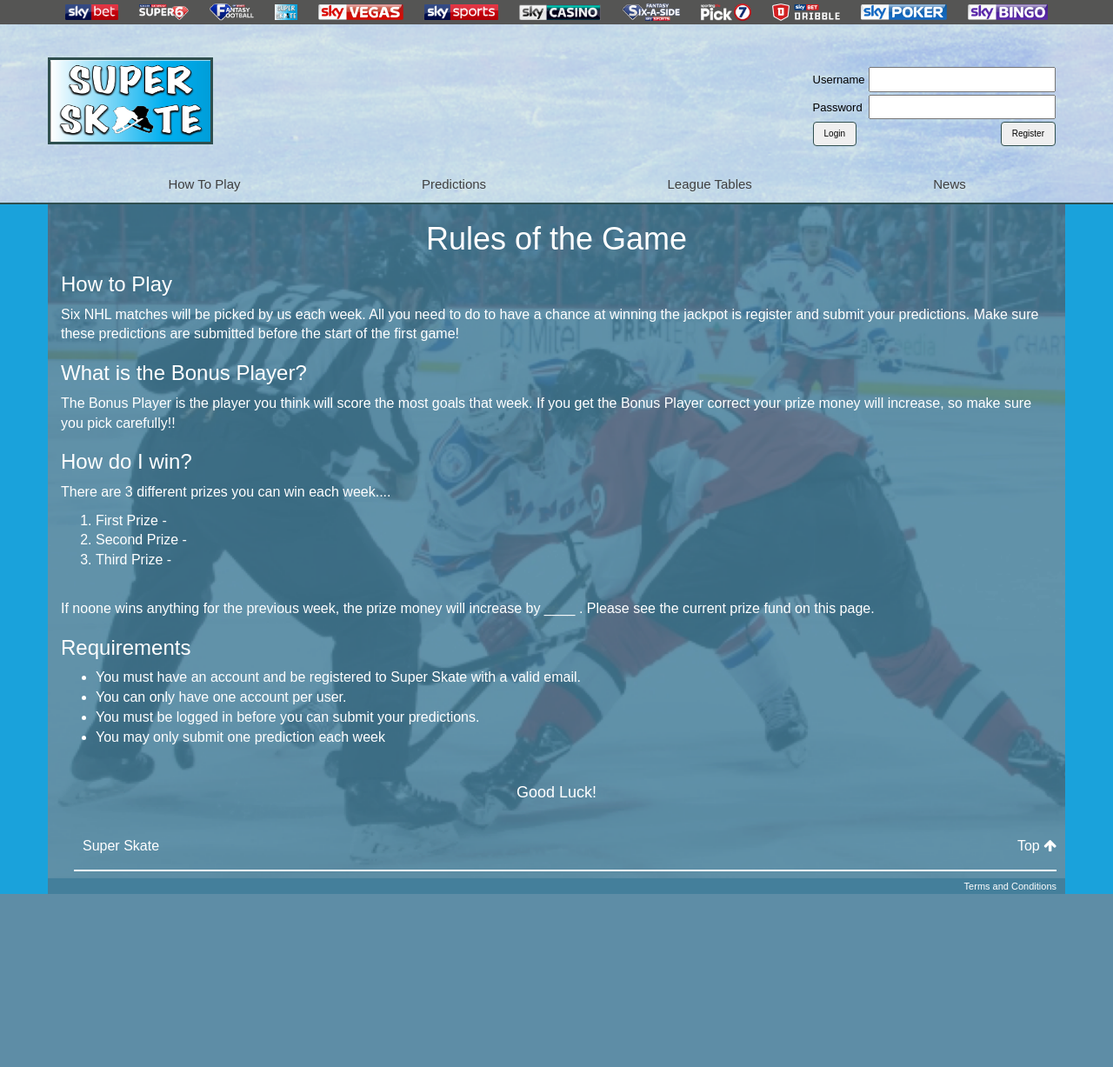
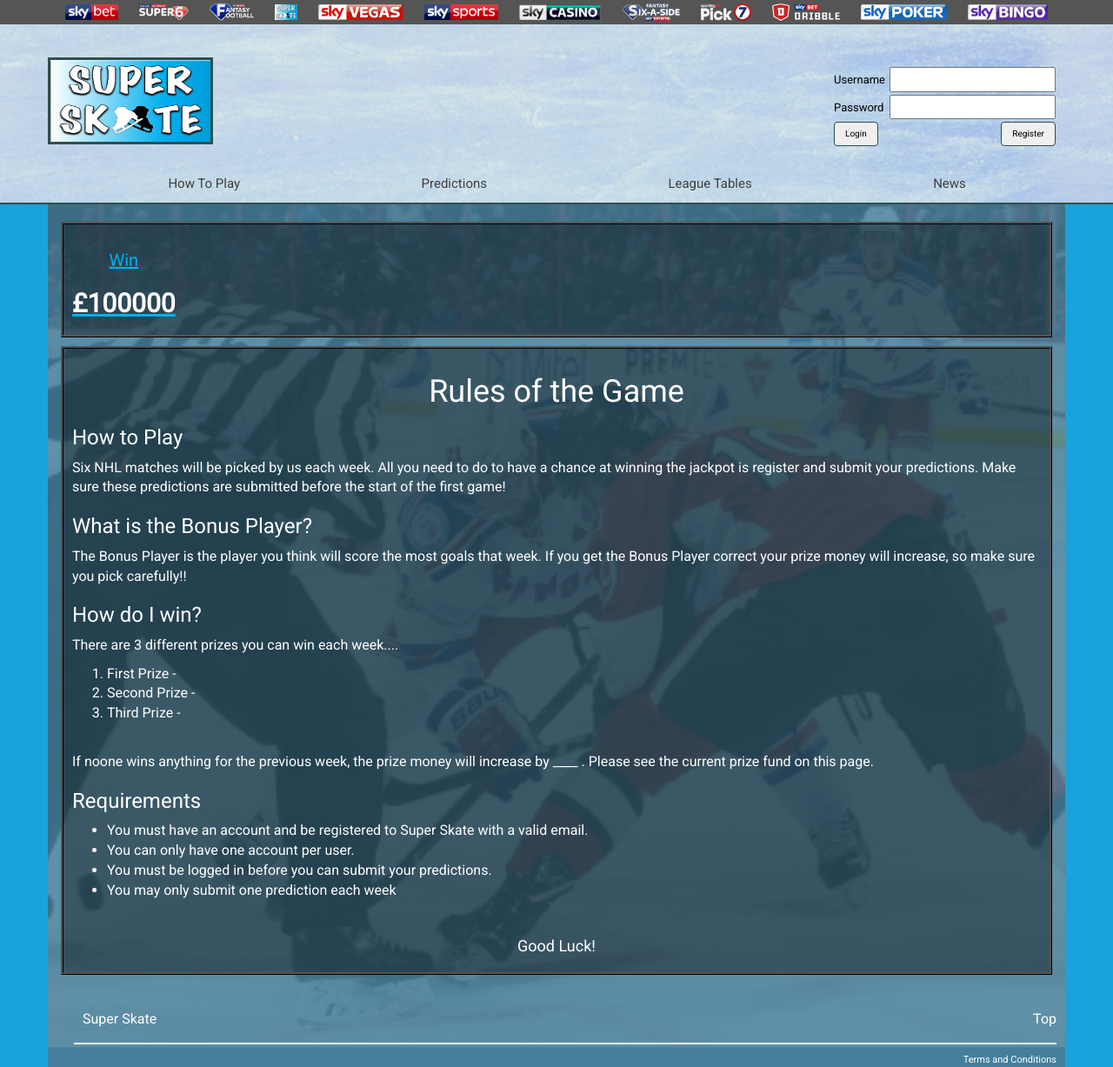
Before and after one commit to agimenez95/HockeyPicker, a PHP site: page /view/index.php in a window 1280 px wide. Shown: the whole page at 87% size. Before the commit the page ends 1028 px from the top, so only its background shows below. Run offline with PHP 8.4, Linux system fonts and the light colour scheme; data that the repository does not hold is empty; some libraries are stand-ins or nearby versions.

Commit message:
changes to prizemoney and other css

```diff
--- a/css/homepage.css
+++ b/css/homepage.css
@@ -2,7 +2,7 @@ html,
 body {
     min-height: 100% !important;
     width: 100% !important;
-    font-family: 'Arial';
+    font-family: 'Roboto';
     font-size: 1em;
     background-color: #1aa2db;
     color: black;
@@ -622,3 +622,23 @@ select {
   border-color: darkslategray;
   border-style: groove;
 }
+
+
+
+
+
+
+#rulecontainer{
+  display: flex;
+  flex-direction: column-reverse;
+
+}
+
+#rules{
+  background-color: rgba(0, 0, 0, 0.40);
+border-color: black;
+border-width: medium;
+border-style: ridge;
+padding: 10px;
+margin-top: 10px;
+}
--- a/css/prizemoney.css
+++ b/css/prizemoney.css
@@ -1,4 +1,4 @@
-/*#PrizeMoneyContainer {
+#PrizeMoneyContainer {
     background-color: rgba(0, 0, 0, 0.40);
   border-color: black;
   border-width: medium;
@@ -41,4 +41,4 @@
 
 .prizeMoneyDisplay h2 a:hover{
   color:grey;
-}*/
+}
--- a/view/adminScoreSubmitter.php
+++ b/view/adminScoreSubmitter.php
@@ -11,7 +11,7 @@
 <meta name="viewport" content="width=device-width, initial-scale=1.0">
 <meta http-equiv="X-UA-Compatible" content="ie=edge">
 <link rel="stylesheet" type="text/css" href="../css/bootstrap/bootstrap.min.css">
-<link rel="stylesheet" type="text/css" href="css/fontAwesome/css/font-awesome.min.css"/>
+<link href="https://fonts.googleapis.com/css?family=Roboto" rel="stylesheet">
 <link rel="stylesheet" type="text/css" href="../css/homepage.css"/>
 <link rel="stylesheet" href="../css/scorepickerblock.css">
 <link rel="icon" href="img/logo.png" type="image/x-icon">
--- a/view/editingdatabaseteams.php
+++ b/view/editingdatabaseteams.php
@@ -31,7 +31,7 @@ foreach ($r as $row){
 <meta name="viewport" content="width=device-width, initial-scale=1.0">
 <meta http-equiv="X-UA-Compatible" content="ie=edge">
 <link rel="stylesheet" type="text/css" href="../css/bootstrap/bootstrap.min.css">
-<link rel="stylesheet" type="text/css" href="css/fontAwesome/css/font-awesome.min.css"/>
+<link href="https://fonts.googleapis.com/css?family=Roboto" rel="stylesheet">
 <link rel="stylesheet" type="text/css" href="../css/homepage.css"/>
 <link rel="stylesheet" href="../css/scorepickerblock.css">
 <link rel="icon" href="img/logo.png" type="image/x-icon">
--- a/view/index.php
+++ b/view/index.php
@@ -7,7 +7,7 @@
     <meta name="viewport" content="width=device-width, initial-scale=1.0">
     <meta http-equiv="X-UA-Compatible" content="ie=edge">
     <link rel="stylesheet" type="text/css" href="../css/bootstrap/bootstrap.min.css">
-    <link rel="stylesheet" type="text/css" href="css/fontAwesome/css/font-awesome.min.css"/>
+    <link href="https://fonts.googleapis.com/css?family=Roboto" rel="stylesheet">
     <link rel="stylesheet" type="text/css" href="../css/homepage.css"/>
     <link rel="icon" href="img/logo.png" type="image/x-icon">
 </head>
@@ -24,7 +24,15 @@
 
             </h2>
 
-            <?php include('rulesofthegame.php'); ?>
+            <div id="rulecontainer">
+
+
+
+            <?php include('rulesofthegame.php');
+                  include('prizemoney.php')?>
+
+              </div>
+
 
     </div>
     <?php include_once('../includes/footer.inc.php'); ?>
--- a/view/registration.php
+++ b/view/registration.php
@@ -13,7 +13,7 @@
 	    <meta name="viewport" content="width=device-width, initial-scale=1.0">
 	    <meta http-equiv="X-UA-Compatible" content="ie=edge">
 	    <link rel="stylesheet" type="text/css" href="../css/bootstrap/bootstrap.min.css">
-	    <link rel="stylesheet" type="text/css" href="css/fontAwesome/css/font-awesome.min.css"/>
+	    <link href="https://fonts.googleapis.com/css?family=Roboto" rel="stylesheet">
 	    <link rel="stylesheet" type="text/css" href="../css/homepage.css"/>
 	    <link rel="icon" href="img/logo.png" type="image/x-icon">
 </head>
```
